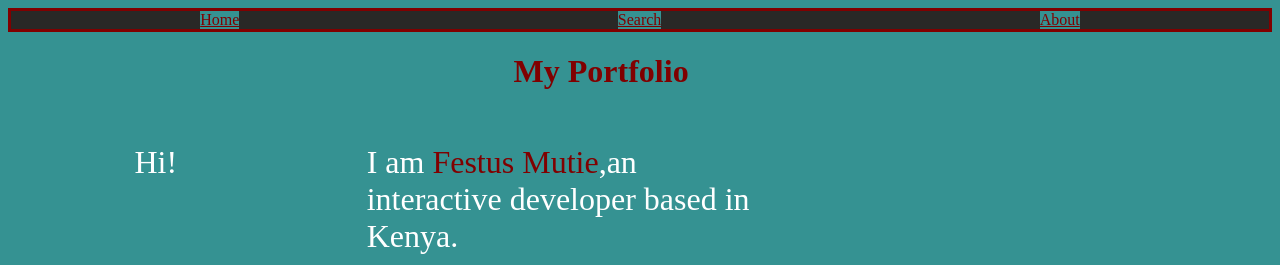
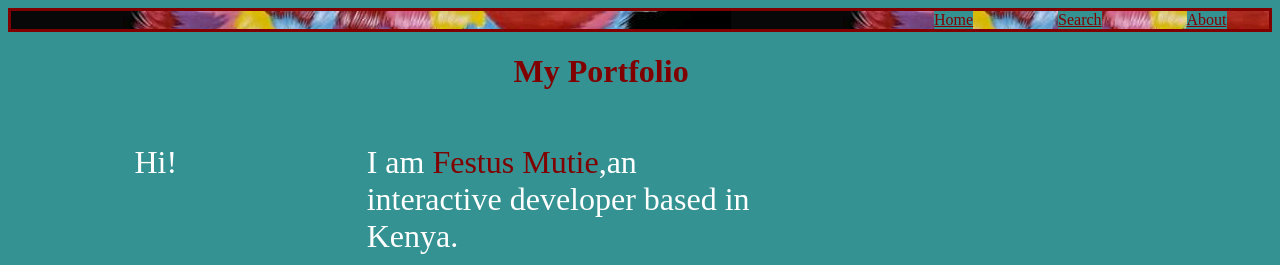
Before and after one commit to FestusMutie/My_web_portfolio, a plain HTML site: page index.html in a window 1280 px wide. Shown: the top 265 px of the page. Drawn offline with Linux system fonts and the light colour scheme.

Commit message:
add background image to header section

```diff
--- a/index.html
+++ b/index.html
@@ -10,9 +10,9 @@
 
     <!--Nav bar-->
     <div class="header">
-        <a href="Home">Home</a>
-        <a href="Search">Search</a>
-        <a href="About">About</a>
+       <div id="home"><a href="Home">Home</a></div>
+       <div id="search"><a href="Search">Search</a></div>
+        <div id="About"><a href="About">About</a></div>
     </div>
     <div id="topic">
         <h1>My Portfolio</h1>
--- a/style.css
+++ b/style.css
@@ -18,9 +18,12 @@ span{
     justify-content:space-around;
     border:solid maroon;
     background-color: rgb(41, 40, 38);
+    background-image: url(./pic/pictures/FB_IMG_16175447201081184.jpg);
+    }
+#home{
+    margin-left: 70%;
+}
 
-
-}
 #intro{
     display: flex;
     flex-direction: row;
@@ -79,7 +82,6 @@ color: white;
         display: flex;
         padding: 20px 5px 20px 25px;
         margin-left:9%;
-        background-image:;
 
     }
     #coding{
```
